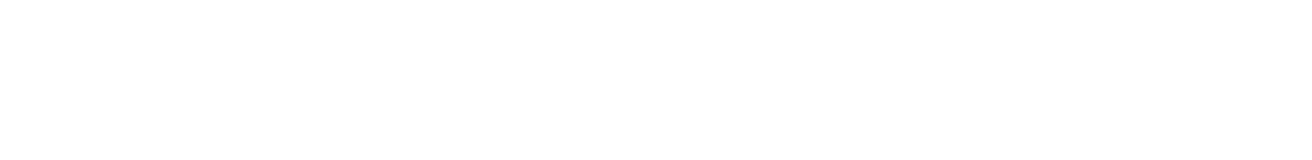
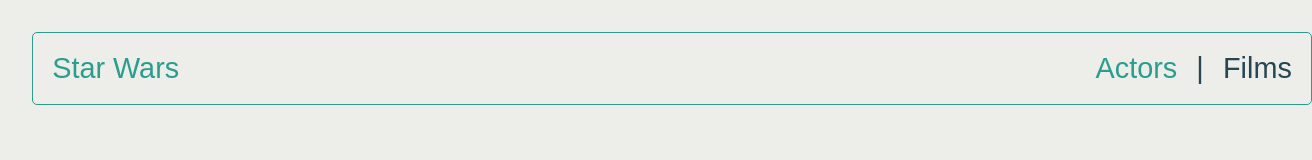
Before and after one commit to hammaazarok/Starwars-API, a plain HTML site: page index.html in a window 1280 px wide. Shown: the whole page, 1312 px wide, since content can reach past the window. Drawn offline with Linux system fonts and the light colour scheme.

Commit message:
Add navbar

```diff
--- a/index.html
+++ b/index.html
@@ -4,9 +4,21 @@
     <meta charset="UTF-8">
     <meta name="viewport" content="width=device-width, initial-scale=1.0">
     <title>Star Wars</title>
+    <script defer src="js/index.js"></script>
+    <link rel="stylesheet" href="style/index.css">
 </head>
 <body>
 <header>
+    <header class="container header">
+        <p class="page-title">Star Wars</p>
+        <nav>
+            <ul class="nav-links">
+                <li class="nav-link nav-link--active" data-sect="1">Actors</li>
+                <li class="dash">|</li>
+                <li class="nav-link" data-sect="2">Films</li>
+            </ul>
+        </nav>
+    </header>
 </header>
 </body>
 </html>
--- /dev/null
+++ b/style/index.css
@@ -0,0 +1,64 @@
+* {
+    padding: 0;
+    margin: 0;
+    box-sizing: border-box;
+  }
+
+  html {
+    font-family: Arial, Helvetica, sans-serif;
+  }
+
+  body {
+    padding: 2rem;
+    background-color: #edede9;
+  }
+
+  .container {
+    width: 80rem;
+    margin: 0 auto;
+  }
+
+  .section {
+    display: none;
+    height: 70vh;
+  }
+
+  .section--active {
+    display: block;
+  }
+
+  .header {
+    display: flex;
+    justify-content: space-between;
+    border: 1px solid #2a9d8f;
+    border-radius: 5px;
+    padding: 1.2rem;
+  }
+
+  .page-title {
+    font-size: 1.8rem;
+    color: #2a9d8f;
+  }
+
+  .nav-links {
+    list-style: none;
+    display: flex;
+    gap: 1.2rem;
+    font-size: 1.8rem;
+    color: #264653;
+  }
+
+  .nav-link {
+    cursor: pointer;
+  }
+
+  .nav-link--active {
+    color: #2a9d8f;
+  }
+
+  .section-title {
+    text-align: center;
+    margin-top: 2.4rem;
+    margin-bottom: 1.8rem;
+    font-size: 2rem;
+  }
```
Also changed, not shown: js/index.js (added).
